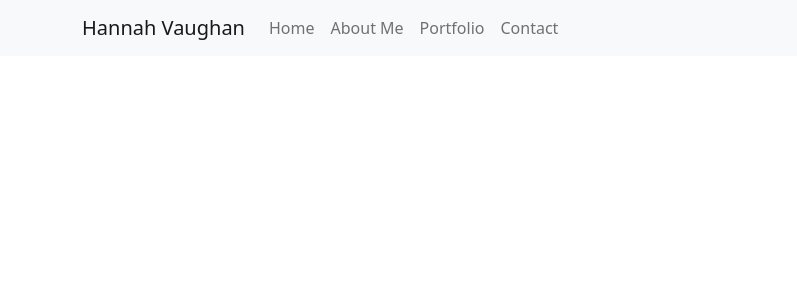
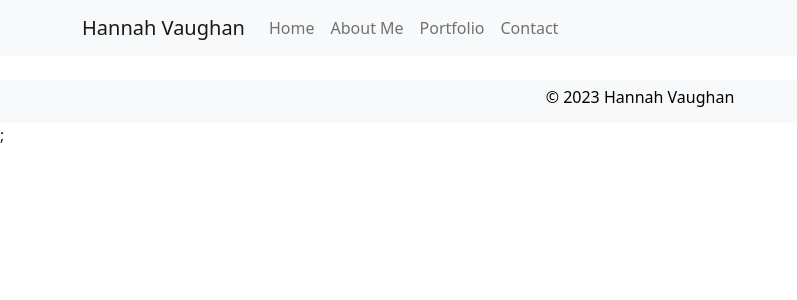
Before and after one commit to hannahsvaughan/react-portfolio, a React (Create React App) app: page / in a window 1280 px wide. Shown: the top 300 px of the page, without its empty margins (0-797 px from the left). Built offline with nearby package versions, Linux system fonts and the light colour scheme.

Commit message:
added basic footer

```diff
--- a/src/App.js
+++ b/src/App.js
@@ -1,11 +1,20 @@
 import 'bootstrap/dist/css/bootstrap.min.css';
 import './App.css';
-import Header from "./components/Header"
+import Header from "./components/Header";
+import Footer from "./components/Footer";
 
 function App() {
     return (
         <div>
             <Header />
+            <main>
+                <br></br>
+
+
+
+
+            </main>
+            <Footer />
         </div>
     )
 }
--- a/src/components/Footer.js
+++ b/src/components/Footer.js
@@ -0,0 +1,19 @@
+import Container from "react-bootstrap/Container";
+import Stack from "react-bootstrap/Stack";
+import Navbar from "react-bootstrap/Navbar";
+
+export default function Footer() {
+    return (
+        <footer>
+            <Navbar bg="light" variant="light">
+                <Container fluid>
+                    <Stack align="middle">
+                    <h6>
+                        <span className="text-black">© 2023 Hannah Vaughan</span>
+                    </h6>
+                    </Stack>
+                </Container>
+            </Navbar>
+        ;</footer>
+    )
+}
```
